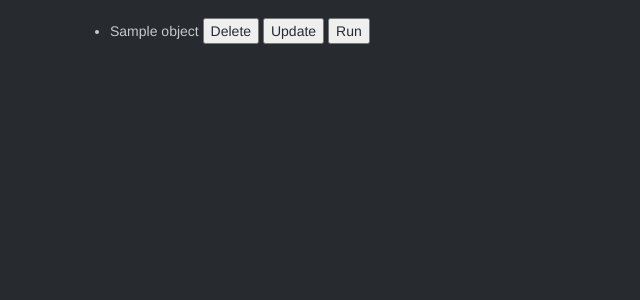
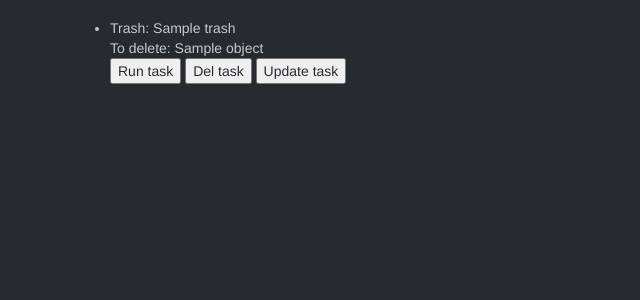
Before and after one commit to SerySht/TrashExplorer, a Django app: template TrashExplorer/templates/TrashExplorer/task_list.html in a window 1280 px wide. Shown: the part 52-352 px from the top of the page, without its empty margins (0-640 px from the left). Run offline with Django 3.2, Linux system fonts and the light colour scheme; the template is opened without the code that fills it: most values are stand-ins (such as "Sample title", 1, 10 or a date in 2020); some libraries are stand-ins or nearby versions.

Commit message:
add mp in web

```diff
--- a/TrashExplorer/models.py
+++ b/TrashExplorer/models.py
@@ -11,6 +11,7 @@ class TrashInfo(models.Model):
     file_storage_time = models.IntegerField(default=7)
     rename_when_nameconflict = models.BooleanField(default=True)
     log_path = models.CharField(max_length=500, default=os.path.join(os.getenv('HOME'), 'smrm.log'))
+    is_busy = models.BooleanField(default=False)
 
     def __str__(self):
         return os.path.basename(self.trash_path)
@@ -34,6 +35,7 @@ class TaskInfo(models.Model):
     trash_maximum_size = models.IntegerField(blank=True, null=True)
     file_storage_time = models.IntegerField(blank=True, null=True)
     log_path = models.CharField(max_length=500, blank=True, null=True)
+    is_busy = models.BooleanField(default=False)
 
     def __str__(self):
         return os.path.basename(self.target)
--- a/TrashExplorer/templates/TrashExplorer/task_list.html
+++ b/TrashExplorer/templates/TrashExplorer/task_list.html
@@ -7,24 +7,44 @@
 	<ul>
 		{% for task in object_list %}
 			{% if not task.done %}
-				<li>
-					{{task}}
+				<li>Trash: {{task.trash}}<br>
+					To delete: {{task}}
+					<br>
+
+
+
+					{% if not task.is_busy %}
+
+						{% if not task.trash.is_busy %}
+							<form action="{% url 'run' task.id %}" method="post" style="display: inline;">{% csrf_token %}
+        						<input type="submit" value="Run task">
+							</form>
+						{% else %}
+						Trash is busy!
+						{% endif %}
+
 					<form action="{% url 'delete_task' task.id %}" method="post" style="display: inline;">{% csrf_token %}
-        				<input type="submit" value="Delete">
+        				<input type="submit" value="Del task">
 					</form>
 
 					<form action="{% url 'update_task' task.id %}" method="post" style="display: inline;">{% csrf_token %}
-        				<input type="submit" value="Update">
+        				<input type="submit" value="Update task">
 					</form>
+					{% else %}
+					In process...
+					{% endif %}
 
-					<form action="{% url 'run' task.id %}" method="post" style="display: inline;">{% csrf_token %}
-        				<input type="submit" value="Run">
-					</form><br>
+
+
+
+
+
 
 				</li>
 
 			{% else %}
-				<li>{{ task.info_message|linebreaks }}
+				<li>  <details >
+					<summary>Done: {{task.target}}</summary>{{ task.info_message|linebreaks }}</details>
 					<form action="{% url 'delete_task' task.id %}" method="post" style="display: inline;">{% csrf_token %}
         				<input type="submit" value="Delete">
 					</form><br>
```
Also changed, not shown: TrashExplorer/views.py (+28 -22 lines), TrashExplorer/migrations/0036_auto_20170828_2033.py (added), db.sqlite3, 3 other files.
